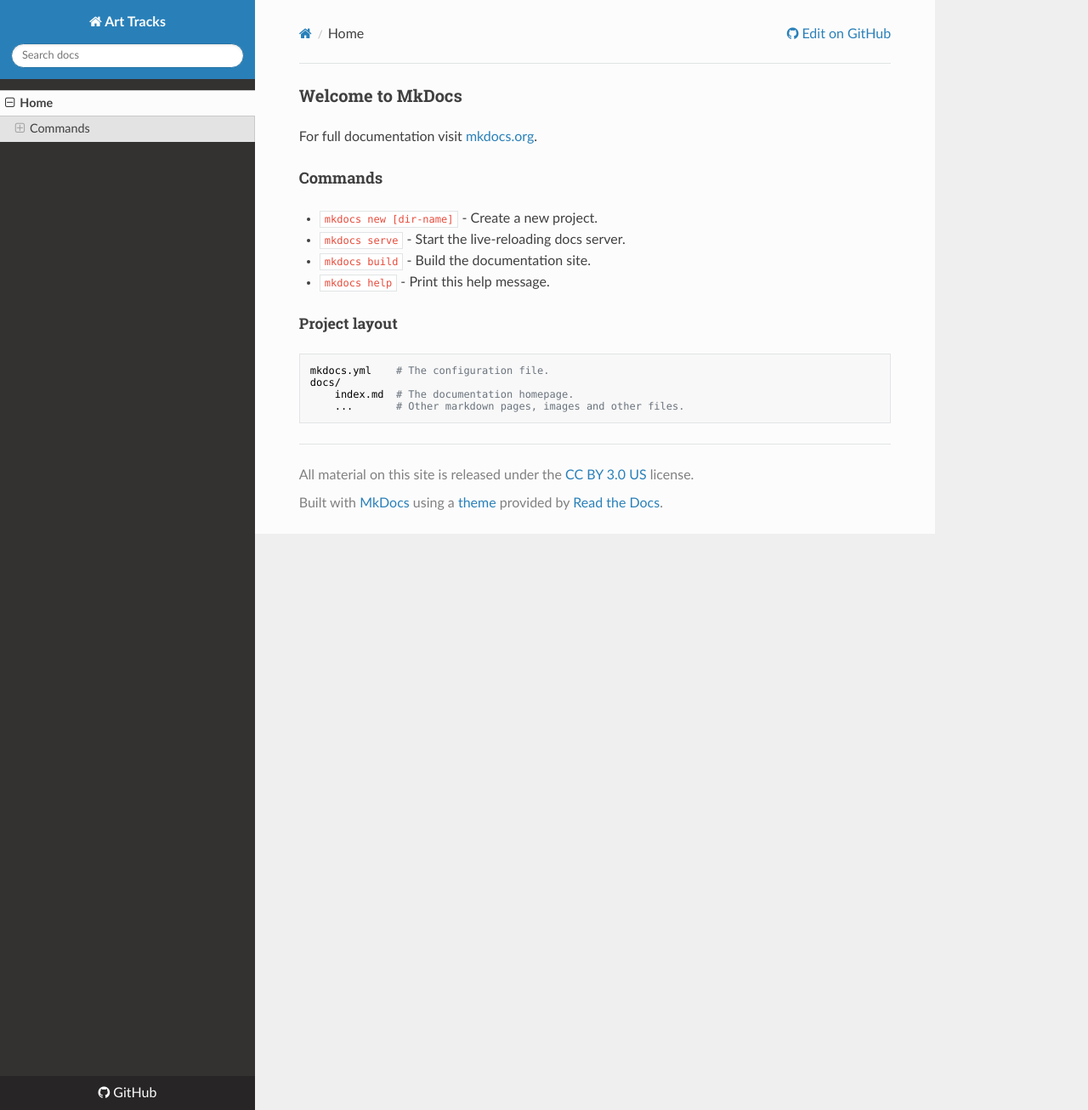
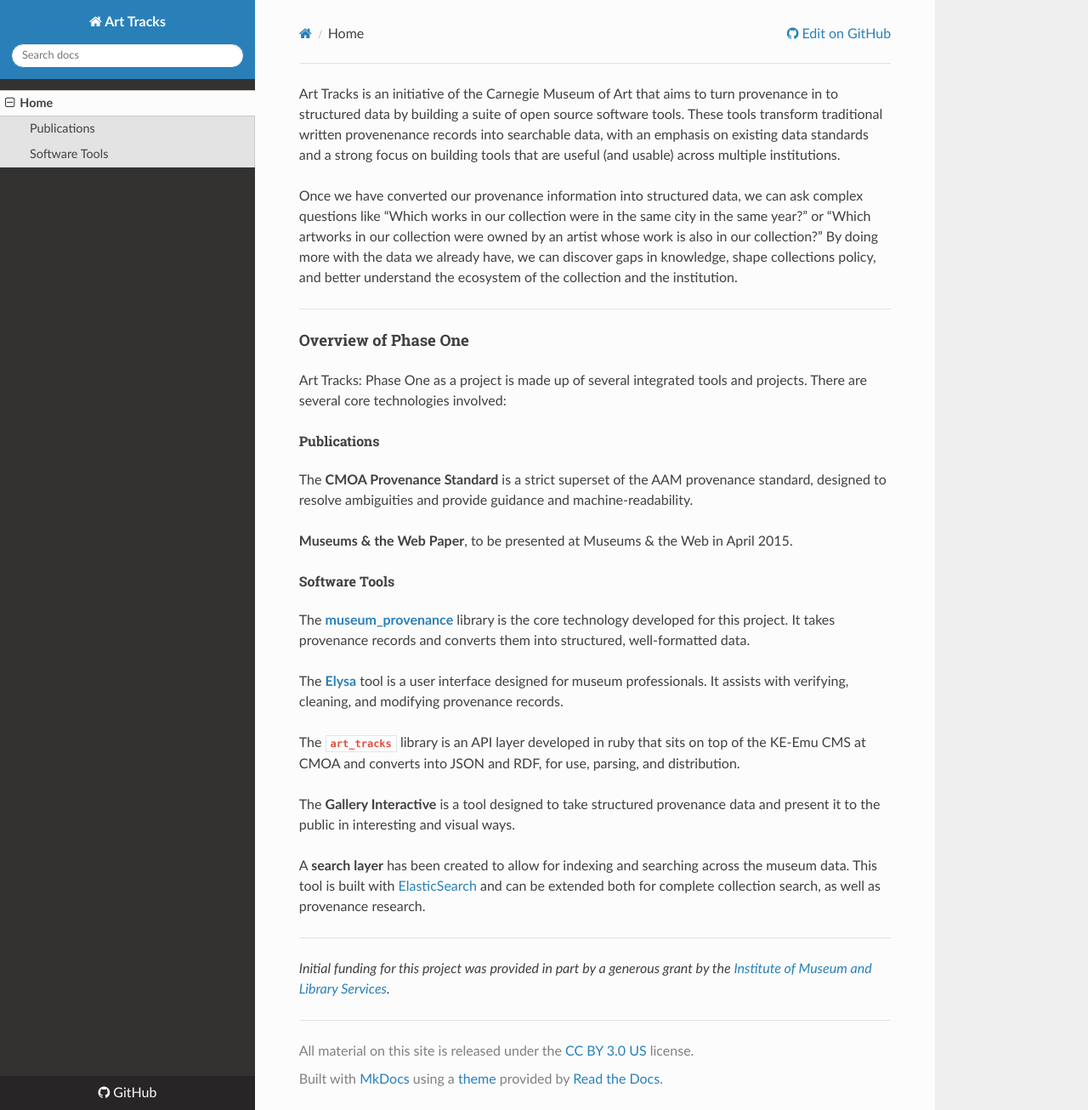
Before and after one commit to asciiMet411/museum_provenance_website, an MkDocs documentation site: the page built from docs/index.md, in a window 1280 px wide and 1306 px high. Shown: the whole window at 85% size. Built offline with MkDocs 1.6.1, drawn with Linux system fonts in a browser that asks for light colours; nearby versions of some CDN libraries.

Commit message:
initial dev

```diff
--- a/docs/index.md
+++ b/docs/index.md
@@ -1,17 +1,36 @@
-# Welcome to MkDocs
+Art Tracks is an initiative of the Carnegie Museum of Art that aims to turn provenance in to structured data by building a suite of open source software tools.  These tools transform traditional written provenenance records into searchable data, with an emphasis on existing data standards and a strong focus on building tools that are useful (and usable) across multiple institutions.
 
-For full documentation visit [mkdocs.org](http://mkdocs.org).
+Once we have converted our provenance information into structured data, we can ask complex questions like “Which works in our collection were in the same city in the same year?” or “Which artworks in our collection were owned by an artist whose work is also in our collection?” By doing more with the data we already have, we can discover gaps in knowledge, shape collections policy, and better understand the ecosystem of the collection and the institution.
 
-## Commands
 
-* `mkdocs new [dir-name]` - Create a new project.
-* `mkdocs serve` - Start the live-reloading docs server.
-* `mkdocs build` - Build the documentation site.
-* `mkdocs help` - Print this help message.
+----
 
-### Project layout
 
-    mkdocs.yml    # The configuration file.
-    docs/
-        index.md  # The documentation homepage.
-        ...       # Other markdown pages, images and other files.
+## Overview of Phase One
+
+Art Tracks: Phase One as a project is made up of several integrated tools and projects.  There are several core technologies involved:
+
+#### Publications
+
+The **CMOA Provenance Standard** is a strict superset of the AAM provenance standard, designed to resolve ambiguities and provide guidance and machine-readability.
+
+**Museums & the Web Paper**, to be presented at Museums & the Web in April 2015.
+
+#### Software Tools
+
+The [**museum_provenance**](https://github.com/cmoa/museum_provenance) library is the core technology developed for this project.  It takes provenance records and converts them into structured, well-formatted data.
+
+The [**Elysa**](https://github.com/cmoa/elysa) tool is a user interface designed for museum professionals.  It assists with verifying, cleaning, and modifying provenance records.
+
+The **`art_tracks`** library is an API layer developed in ruby that sits on top of the KE-Emu CMS at CMOA and converts into JSON and RDF, for use, parsing, and distribution.
+
+The **Gallery Interactive** is a tool designed to take structured provenance data and present it to the public in interesting and visual ways.
+
+A **search layer** has been created to allow for indexing and searching across the museum data.  This tool is built with [ElasticSearch](http://www.elasticsearch.org) and can be extended both for complete collection search, as well as provenance research.
+
+
+---
+
+
+*Initial funding for this project was provided in part by a generous grant by the [Institute of Museum and Library Services](http://www.imls.gov).*
+{: .funding }
--- a/mkdocs.yml
+++ b/mkdocs.yml
@@ -10,5 +10,6 @@
 strict: true
 markdown_extensions:
     - "markdown_checklist.extension"
+    - attr_list
     - toc:
         baselevel: 3
```
Also changed, not shown: docs/readthedocs_changes.css (added, +7 -0 lines).
